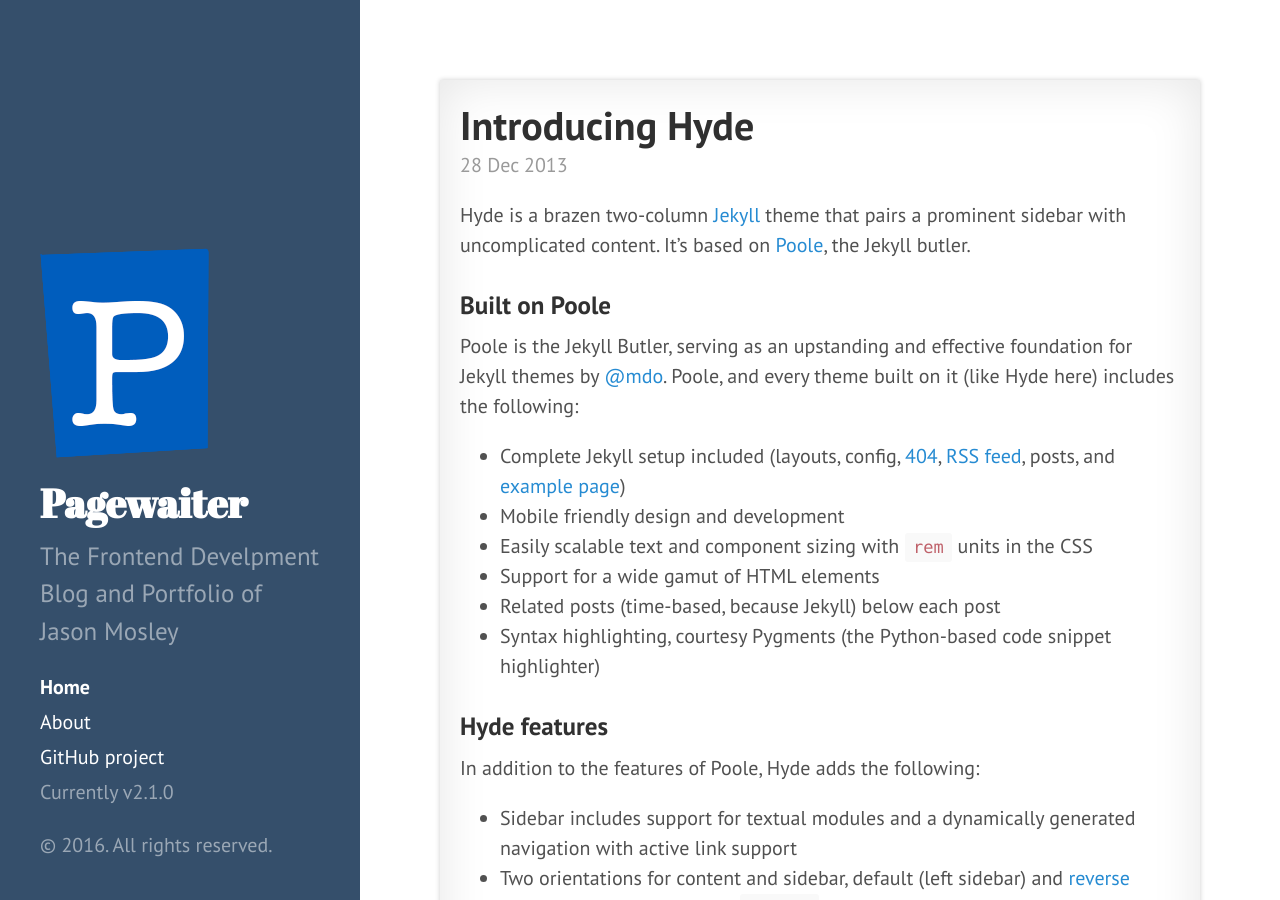
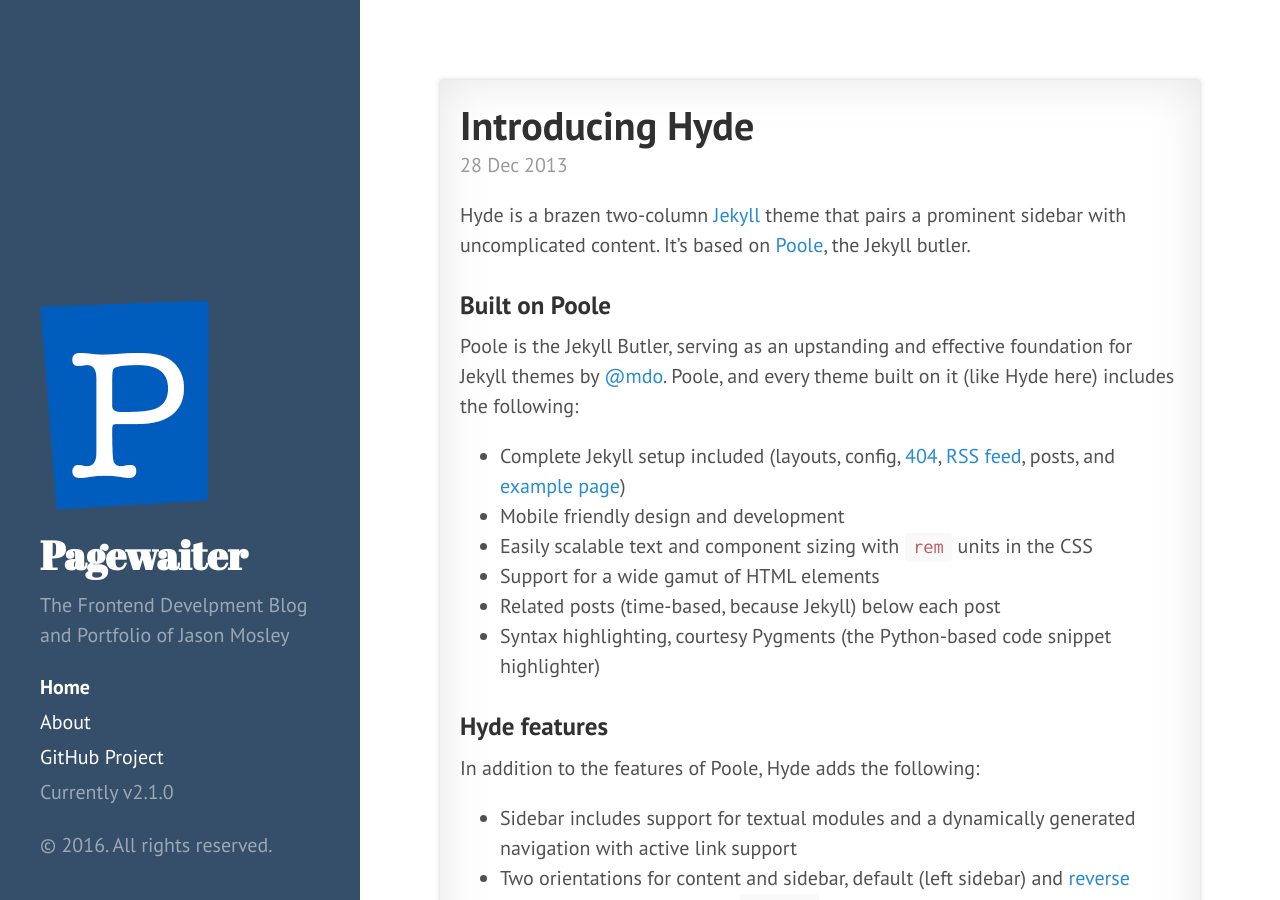
Before and after one commit to Pagewaiter/pagewaiter.github.io, a Jekyll site: the page built from index.html, in a window 1280 px wide and 900 px high. Built offline with Jekyll 4.4.1, drawn with Linux system fonts in a browser that asks for light colours; Markdown is read by kramdown in place of the engine named in the settings; the list of posts is cut into pages by our own code.

Commit message:
updated readme and sidebar

```diff
--- a/_includes/sidebar.html
+++ b/_includes/sidebar.html
@@ -9,7 +9,7 @@
           {{ site.title }}
         </a>
       </h1>
-      <p class="lead">{{ site.description }}</p>
+      <p>{{ site.description }}</p>
     </div>
 
     <nav class="sidebar-nav">
@@ -29,7 +29,7 @@
         {% endif %}
       {% endfor %}
 
-      <a class="sidebar-nav-item" href="{{ site.github.repo }}">GitHub project</a>
+      <a class="sidebar-nav-item" href="{{ site.github.repo }}">GitHub Project</a>
       <span class="sidebar-nav-item">Currently v{{ site.version }}</span>
     </nav>
 
```
Also changed, not shown: README.md.
